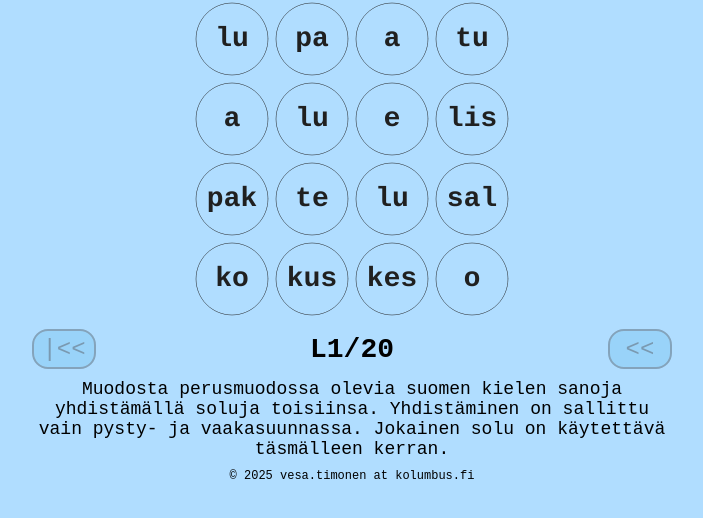
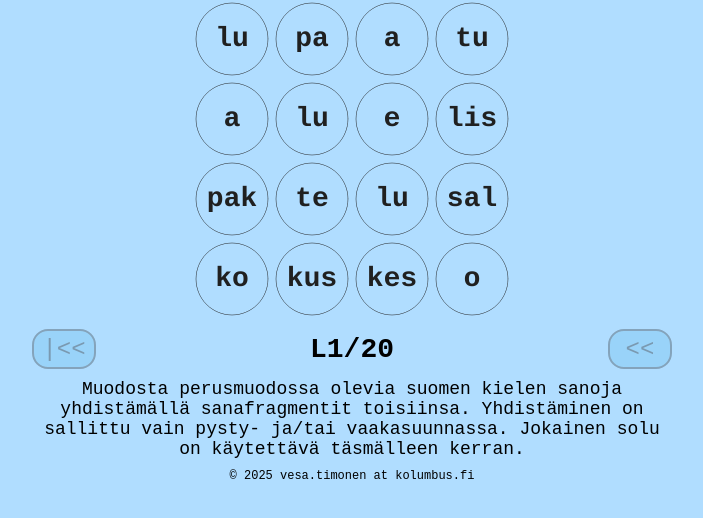
Before and after one commit to vesatimonen/verborium, a plain HTML site: page index.html in a window 1280 px wide. Shown: the part 58-576 px from the top of the page, without its empty margins (288-991 px from the left). Drawn offline with Linux system fonts and the light colour scheme.

Commit message:
Finetune instruction texts

```diff
--- a/index.html
+++ b/index.html
@@ -40,7 +40,7 @@
 
         <!-- INSTRUCTIONS -->
         <div id="game-instructions">
-            Draw paths to connect word fragments</br>to form complete, valid words.</br>
+            Draw paths to connect word fragments</br>to form complete, valid words.
             Each segment must be used exactly once, with only horizontal and vertical connections allowed.
         </div>
 
--- a/js/game.js
+++ b/js/game.js
@@ -135,8 +135,13 @@ class Board {
         /* Set title */
         if (this.dbName.startsWith("FIN")) {
 //            elements.title.innerHTML        = "VERBORIUM-FIN";
-            elements.instructions.innerHTML = "Muodosta perusmuodossa olevia suomen kielen sanoja yhdistämällä soluja toisiinsa. "
-            + "Yhdistäminen on sallittu vain pysty- ja vaakasuunnassa. Jokainen solu on käytettävä täsmälleen kerran. ";
+            elements.instructions.innerHTML = "Muodosta perusmuodossa olevia suomen kielen sanoja yhdistämällä sanafragmentit toisiinsa. "
+            + "Yhdistäminen on sallittu vain pysty- ja/tai vaakasuunnassa. Jokainen solu on käytettävä täsmälleen kerran. ";
+        }
+        if (this.dbName.startsWith("SWE")) {
+//            elements.title.innerHTML        = "VERBORIUM-SWE";
+            elements.instructions.innerHTML = "Bilda svenska ord i grundform genom att förena orddelar med varandra vågrätt och/eller lodrätt. "
+            + "Varje stavelse ska användas exakt en gång.";
         }
 
         /* Read word database to set structure */
```
